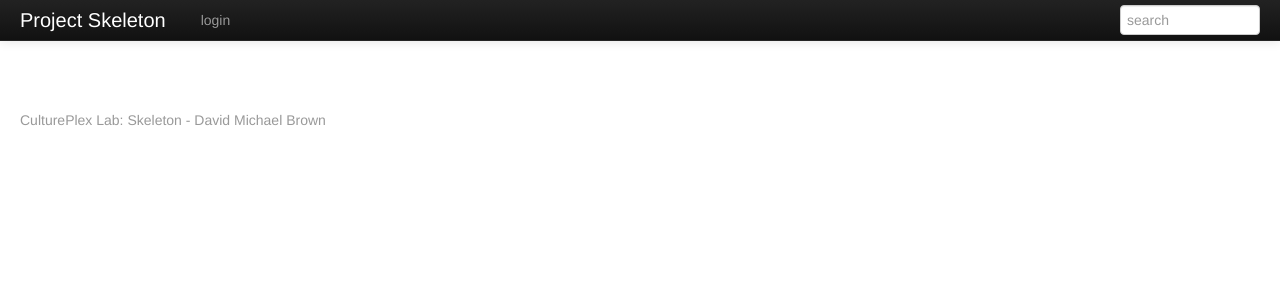
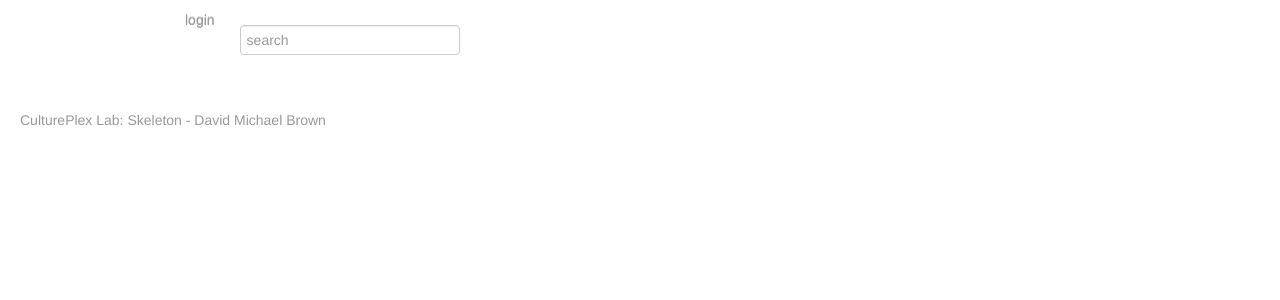
Before and after one commit to CulturePlex/skeleton, a Django app: template skeleton/projects/templates/index.html in a window 1280 px wide. Shown: the top 300 px of the page. Run offline with Django 3.2, Linux system fonts and the light colour scheme; the template is opened without the code that fills it, so the values that code supplies are empty; parts of the project's set-up code (start-up, migrations or seed data) failed here and were passed over; some libraries are stand-ins or nearby versions.

Commit message:
Changed tags to new bootstrap

```diff
--- a/skeleton/skeleton/templates/base.html
+++ b/skeleton/skeleton/templates/base.html
@@ -13,11 +13,11 @@
 <body id="page-cont">
 
 <div class="navbar navbar-inverse navbar-fixed-top">
-    <div class="navbar-inner">
-        <div class="container-fluid western-navbar">
+    <div class="container">
+        <div class="navbar-header">
         {% block navbar_links %}
-            <a class="brand" href="{% url 'index' %}" style="color:white;">Project Skeleton</a>
-                <ul class="nav" >
+            <a class="navbar-brand" href="{% url 'index' %}" style="color:white;">Project Skeleton</a>
+                <ul class="nav navbar-nav" >
                     {% if user.is_staff %}
                     <li>
                         <a href="/admin/">admin</a>
@@ -29,8 +29,8 @@
                         </li>
                     {% endif %}
                 </ul>
-                <form name="search" action="{% url 'search' %}" method="get" class="navbar-form pull-right">
-                    <input type="text" class="span2 offset10" name="q" placeholder="search" />
+                <form name="search" action="{% url 'search' %}" method="get" class="navbar-form navbar-right">
+                    <input type="text" class="form-control" name="q" placeholder="search" />
                 </form>
          {% endblock %}
         </div>
@@ -40,7 +40,7 @@
 
 
 
-<div class="container-fluid", id="main_container" >
+<div class="container", id="main_container" >
     {% block content %}{% endblock %}
     <div id="footer" class="ftr">
         <div class="container-fluid">
```
